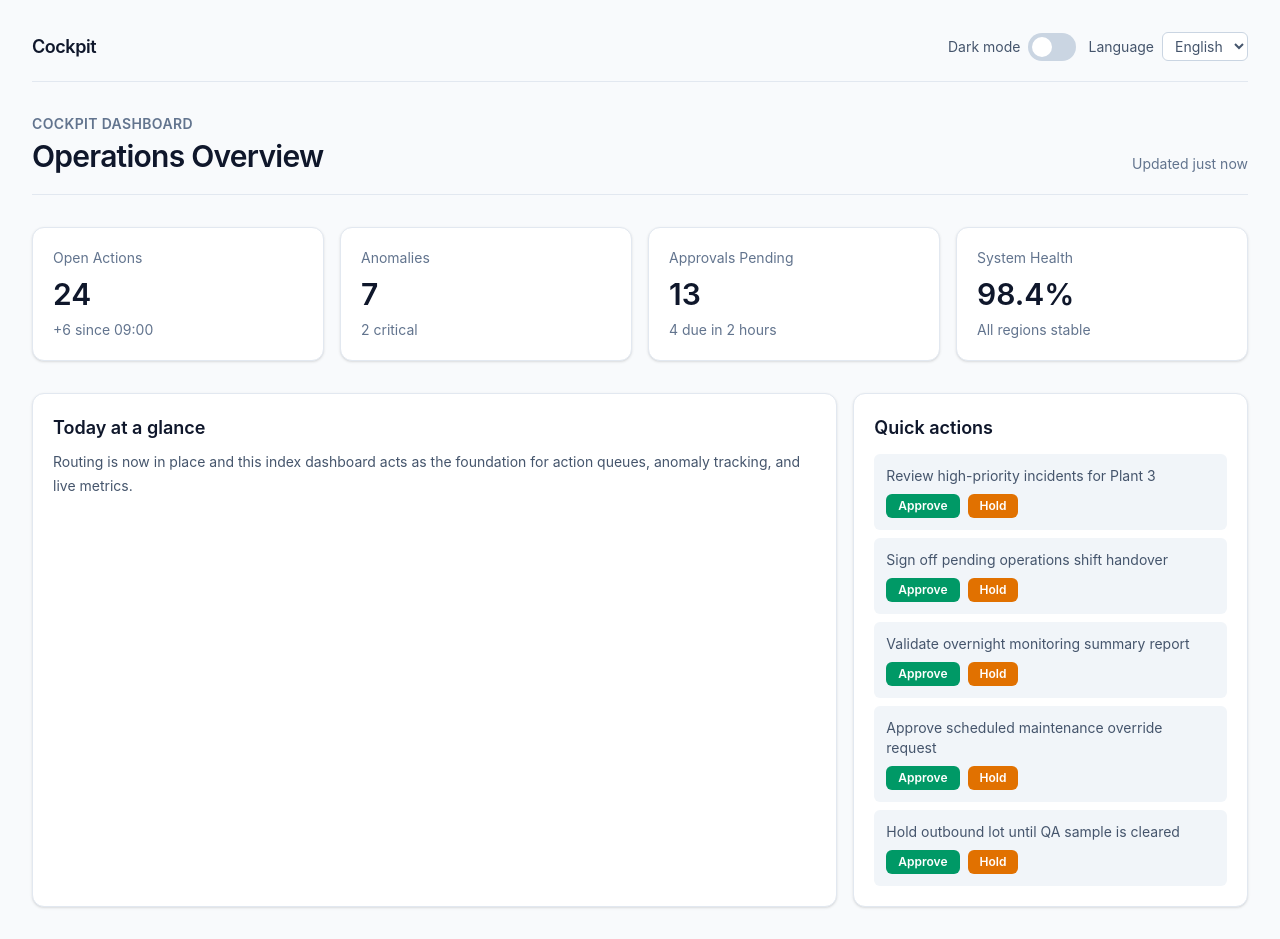
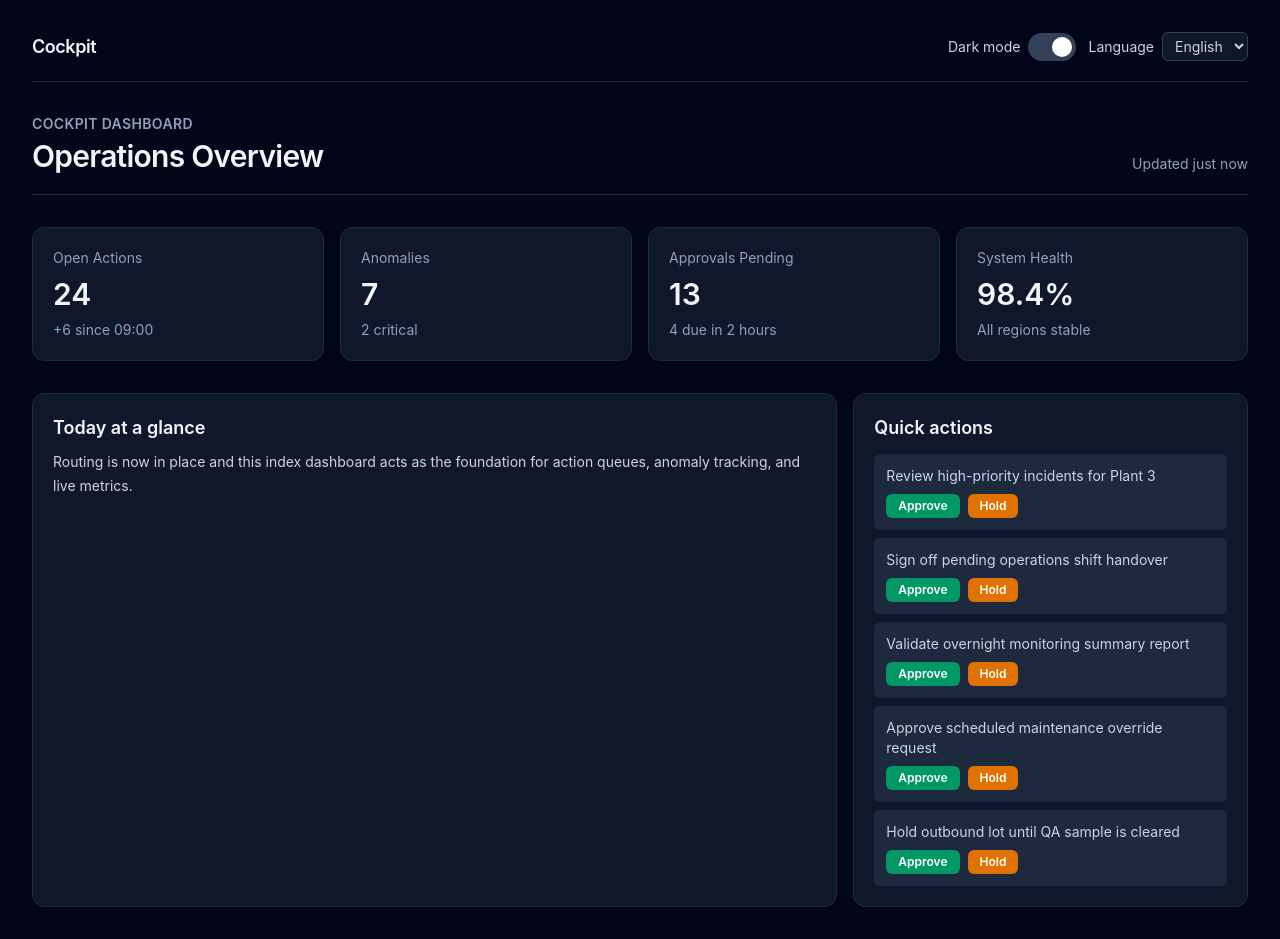
Before and after one commit to twinklesingh12/potens-intern-FrontEnd-Twinkle_Singh, a React (Vite) app: page / in a window 1280 px wide. Built offline with nearby package versions, Linux system fonts and the light colour scheme.

Commit message:
fix(theme): persist dark mode and language with localStorage

```diff
--- a/src/App.jsx
+++ b/src/App.jsx
@@ -68,12 +68,26 @@ const translations = {
 }
 
 export default function App() {
-  const [language, setLanguage] = useState('en')
-  const [isDarkMode, setIsDarkMode] = useState(false)
+  const [language, setLanguage] = useState(() => {
+    const savedLanguage = localStorage.getItem('cockpit-language')
+    return savedLanguage === 'hi' ? 'hi' : 'en'
+  })
+  const [isDarkMode, setIsDarkMode] = useState(() => {
+    const savedTheme = localStorage.getItem('cockpit-theme')
+    if (savedTheme === 'light') {
+      return false
+    }
+    return true
+  })
 
   useEffect(() => {
     document.documentElement.classList.toggle('dark', isDarkMode)
+    localStorage.setItem('cockpit-theme', isDarkMode ? 'dark' : 'light')
   }, [isDarkMode])
+
+  useEffect(() => {
+    localStorage.setItem('cockpit-language', language)
+  }, [language])
 
   const t = useMemo(() => translations[language], [language])
 
--- a/src/index.css
+++ b/src/index.css
@@ -1 +1,2 @@
 @import "tailwindcss";
+@custom-variant dark (&:where(.dark, .dark *));
```
